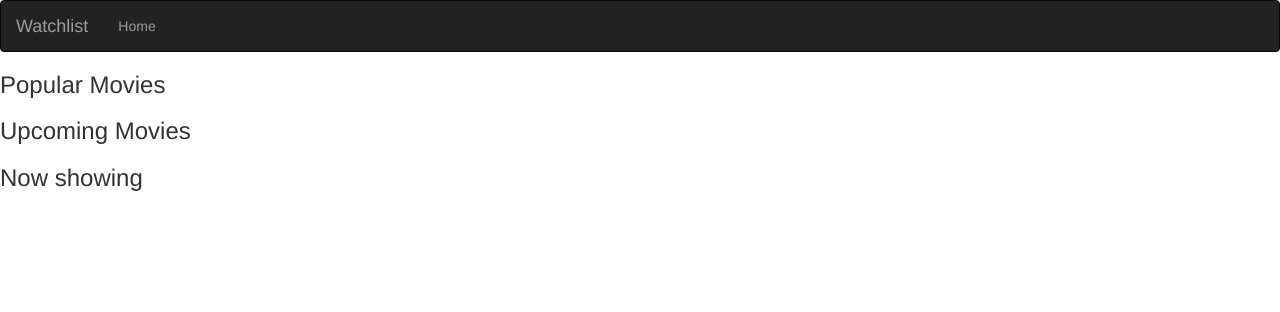
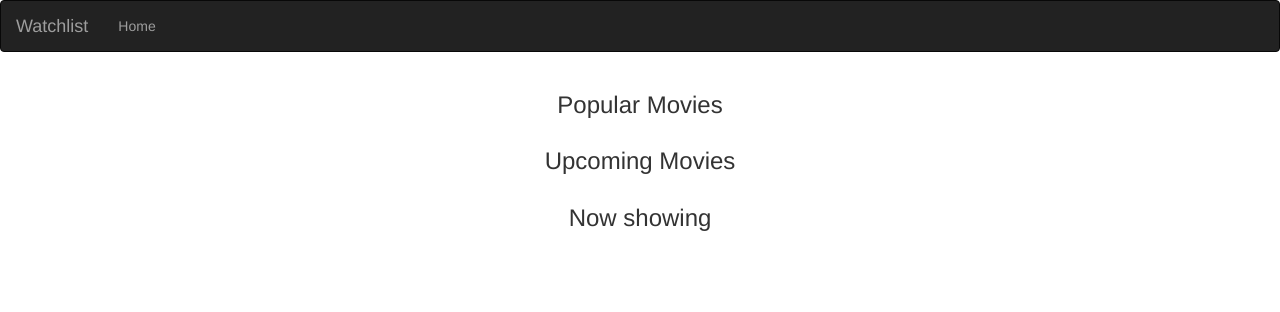
Before and after one commit to Kevson102/watchlist, a Flask app: template app/templates/index.html in a window 1280 px wide. Shown: the top 312 px of the page. Run offline with Flask 2, Linux system fonts and the light colour scheme; the template is opened without the code that fills it, so the values that code supplies are empty; some libraries are stand-ins or nearby versions.

Commit message:
ADDS SOME BOOTSTRAP CLASSES IN THE INDEX.HTML FILE

```diff
--- a/app/templates/index.html
+++ b/app/templates/index.html
@@ -10,7 +10,8 @@
 <!-- Content block -->
 {% block content %}
 <!-- Popular movie sections -->
-<div>
+<div class="container-fluid text-center">
+  <div class="row">
     <h3>Popular Movies</h3>
     <ul>
       {{macro.displayMovieList(popular)}}
@@ -18,17 +19,18 @@
   </div>
 
   <!-- Upcoming movies -->
-<div>
+  <div class="row">
     <h3>Upcoming Movies</h3>
     <ul>
       {{macro.displayMovieList(upcoming)}}
     </ul>
   </div>
   <!-- Now showing Movies -->
-<div>
+  <div class="row">
     <h3>Now showing</h3>
     <ul>
       {{macro.displayMovieList(now_showing)}}
     </ul>
   </div>
+</div>
 {% endblock %}
```
Lines whose indentation alone changed are shown as unchanged.
